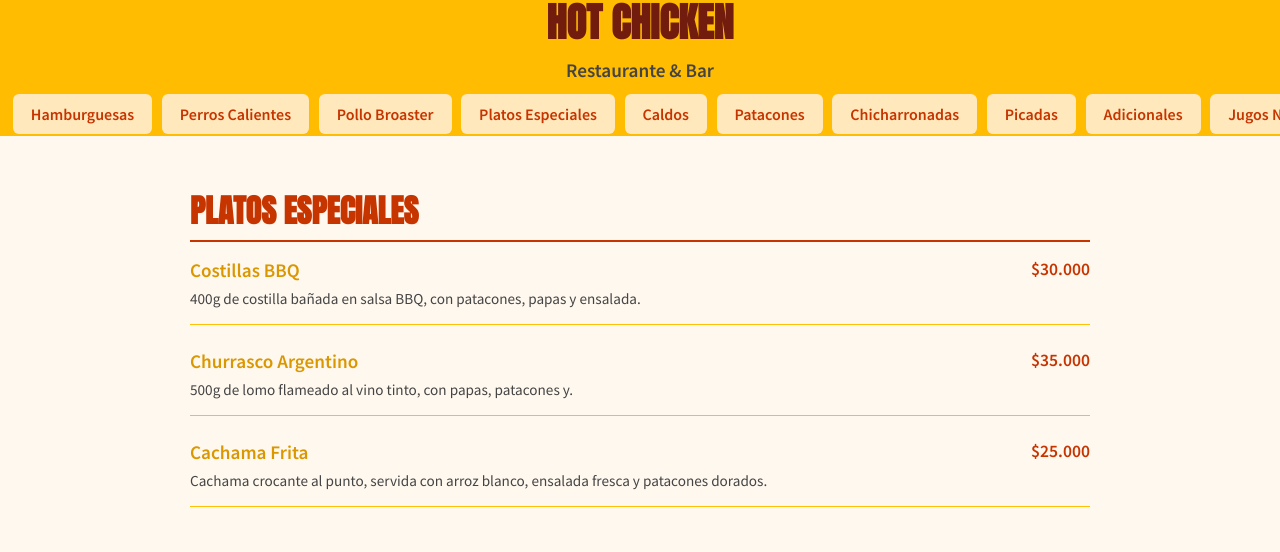
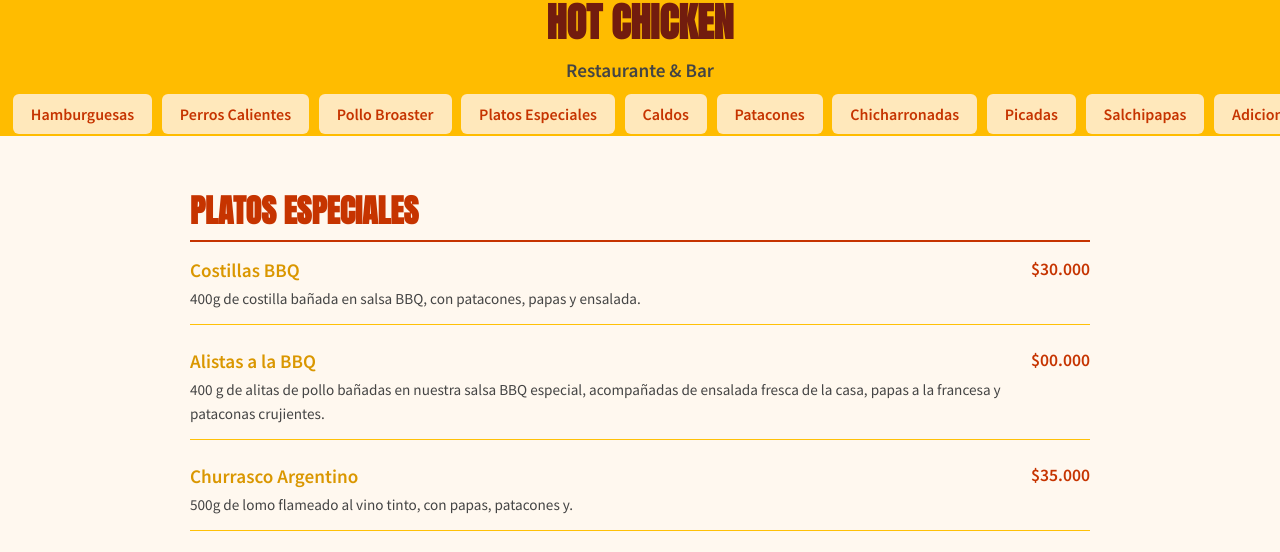
Before and after one commit to HotChickenRestauranteBar/site.web, a plain HTML site: page index.html in a window 1280 px wide. Both pictures are taken after a click on the link "Platos Especiales". Shown: the part 224-776 px from the top of the page. Drawn offline with Linux system fonts and the light colour scheme.

Commit message:
Update index.html

```diff
--- a/index.html
+++ b/index.html
@@ -65,6 +65,7 @@
       <li><a onclick="mostrarSeccion('patacones')">Patacones</a></li>
       <li><a onclick="mostrarSeccion('chicharronadas')">Chicharronadas</a></li>
       <li><a onclick="mostrarSeccion('picadas')">Picadas</a></li>
+      <li><a onclick="mostrarSeccion('salchipapas')">Salchipapas</a></li>
       <li><a onclick="mostrarSeccion('adicionales')">Adicionales</a></li>
       <li><a onclick="mostrarSeccion('jugos')">Jugos Naturales</a></li>
       <li><a onclick="mostrarSeccion('limonadas')">Limonadas Especiales</a></li>
@@ -138,6 +139,7 @@
     <section id="especiales">
       <h2>PLATOS ESPECIALES</h2>
       <div class="menu-item"><div class="item-text"><h3>Costillas BBQ</h3><p>400g de costilla bañada en salsa BBQ, con patacones, papas y ensalada.</p></div><div class="item-price">$30.000</div></div>
+      <div class="menu-item"><div class="item-text"><h3>Alistas a la BBQ</h3><p>400 g de alitas de pollo bañadas en nuestra salsa BBQ especial, acompañadas de ensalada fresca de la casa, papas a la francesa y pataconas crujientes.</p></div><div class="item-price">$00.000</div></div>
       <div class="menu-item"><div class="item-text"><h3>Churrasco Argentino</h3><p>500g de lomo flameado al vino tinto, con papas, patacones y.</p></div><div class="item-price">$35.000</div></div>
       <div class="menu-item"><div class="item-text"><h3>Cachama Frita</h3><p>Cachama crocante al punto, servida con arroz blanco, ensalada fresca y patacones dorados.</p></div><div class="item-price">$25.000</div></div>
     </section>
@@ -163,9 +165,15 @@
       <div class="menu-item"><div class="item-text"><h3>La Chicharronada</h3><p>400g de chicharrón con patacones, papas, ensalada tipo ceviche y salsas.</p></div><div class="item-price">$20.000 En adelante.</div></div>
     </section>
 
-  <section id="picadas">
+    <section id="picadas">
       <h2>PICADAS</h2>
       <div class="menu-item"><div class="item-text"><h3>Picada JM</h3><p>Carne, pollo, maíz dulce, 3 tipos de salchicha, queso rallado, maduro, patacones, papas, ensalada y salsas.</p></div><div class="item-price">$20.000 / $30.000 / $40.000 / $50.000 / $60.000</div></div>
+    </section>
+
+    <section id="salchipapas">
+      <h2>SALCHIPAPAS</h2>
+      <div class="menu-item"><div class="item-text"><h3>Salchipapa Sencilla</h3><p>Papas a la francesa acompañadas con salchicha ranchera, chorizo, salchicha de pollo, pollo desmechado, ensalada fresca, salsas de la casa y queso rallado.</p></div><div class="item-price">$00.000</div></div>
+      <div class="menu-item"><div class="item-text"><h3>Salchipollo</h3><p>Clásica combinación de papas a la francesa con salchicha ranchera, chorizo, salchicha de pollo, queso rallado, ensalada y salsas de la casa.</p></div><div class="item-price">$00.000</div></div>
     </section>
 
     <section id="adicionales">
```
